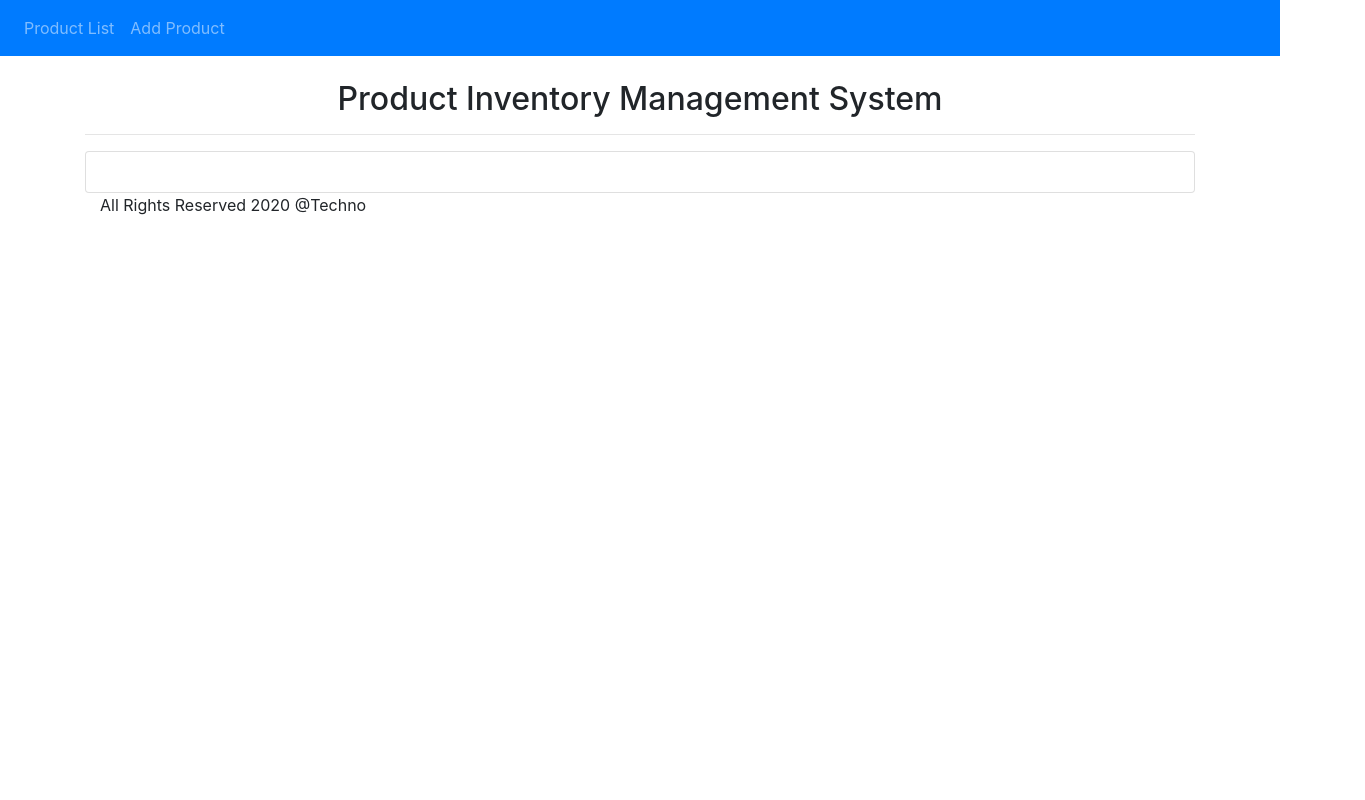
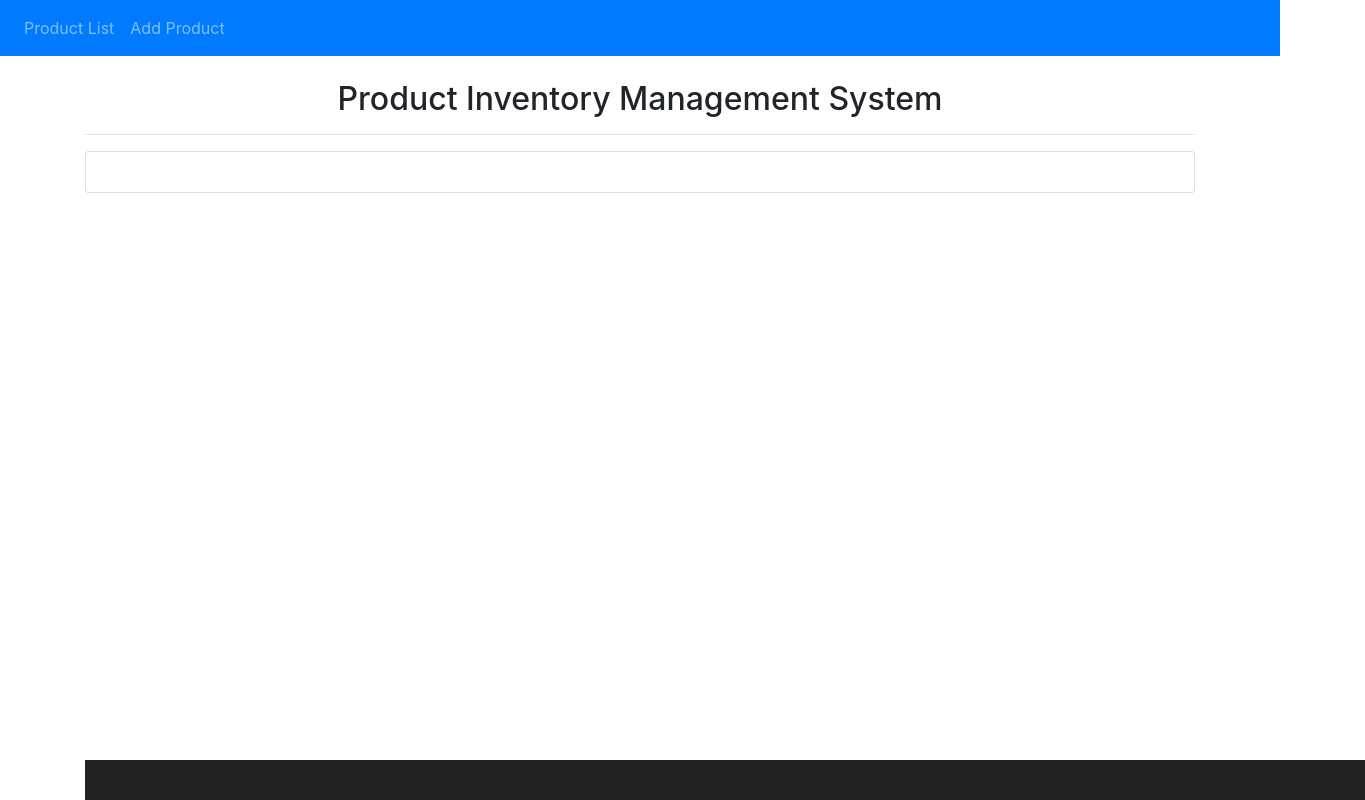
Before and after one commit to BitsBytesOfficials/Angular1, an Angular app in the folder inventory-client/: page / in a window 1280 px wide. Shown: the whole page, 1365 px wide, since content can reach past the window. Built offline with nearby package versions, Linux system fonts and the light colour scheme.

Commit message:
app.component Css updated

```diff
--- a/inventory-client/src/app/app.component.css
+++ b/inventory-client/src/app/app.component.css
@@ -0,0 +1,8 @@
+.footer {
+  position: absolute;
+  bottom: 0;
+  width:100%;
+  height: 40px;
+  background-color: #222222;
+  text-align: center;
+  }
```
